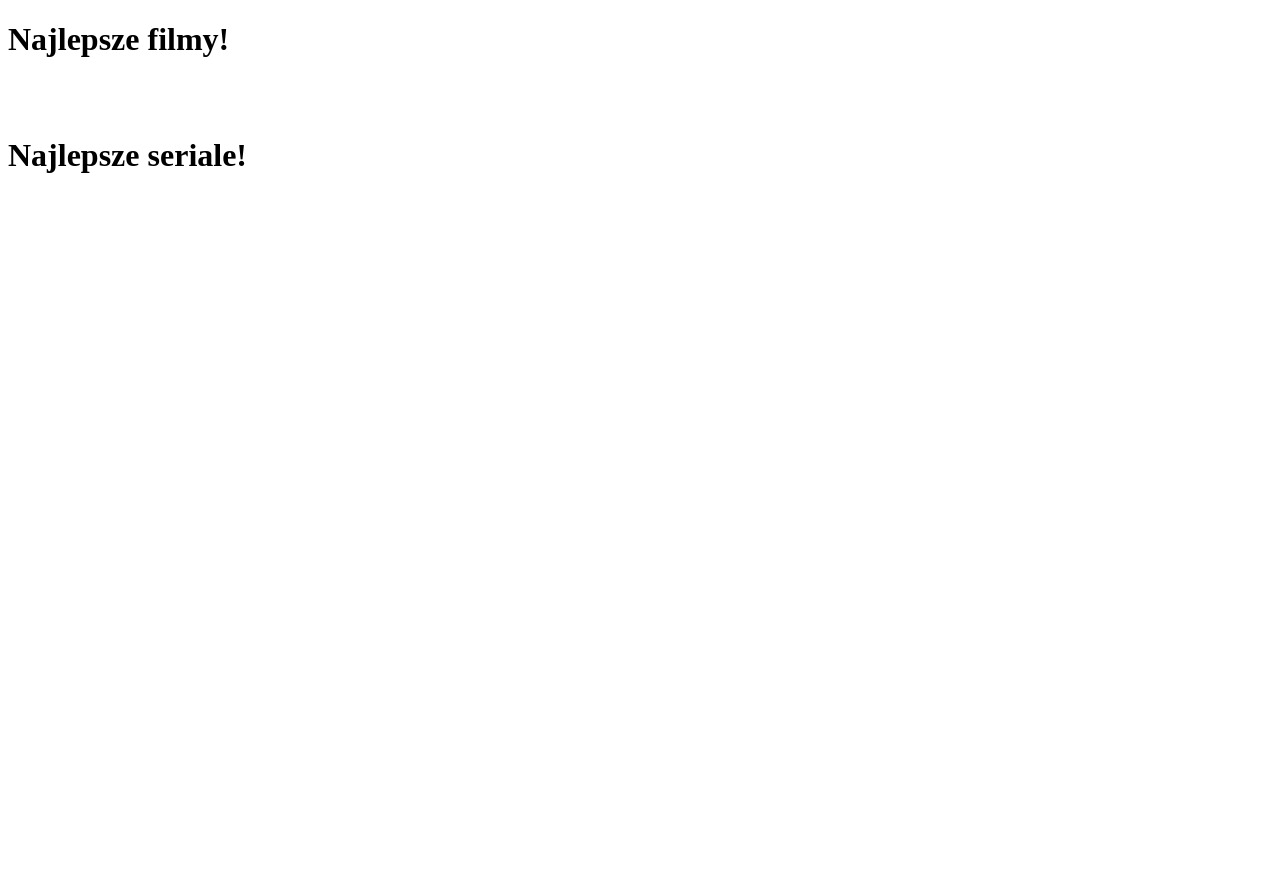
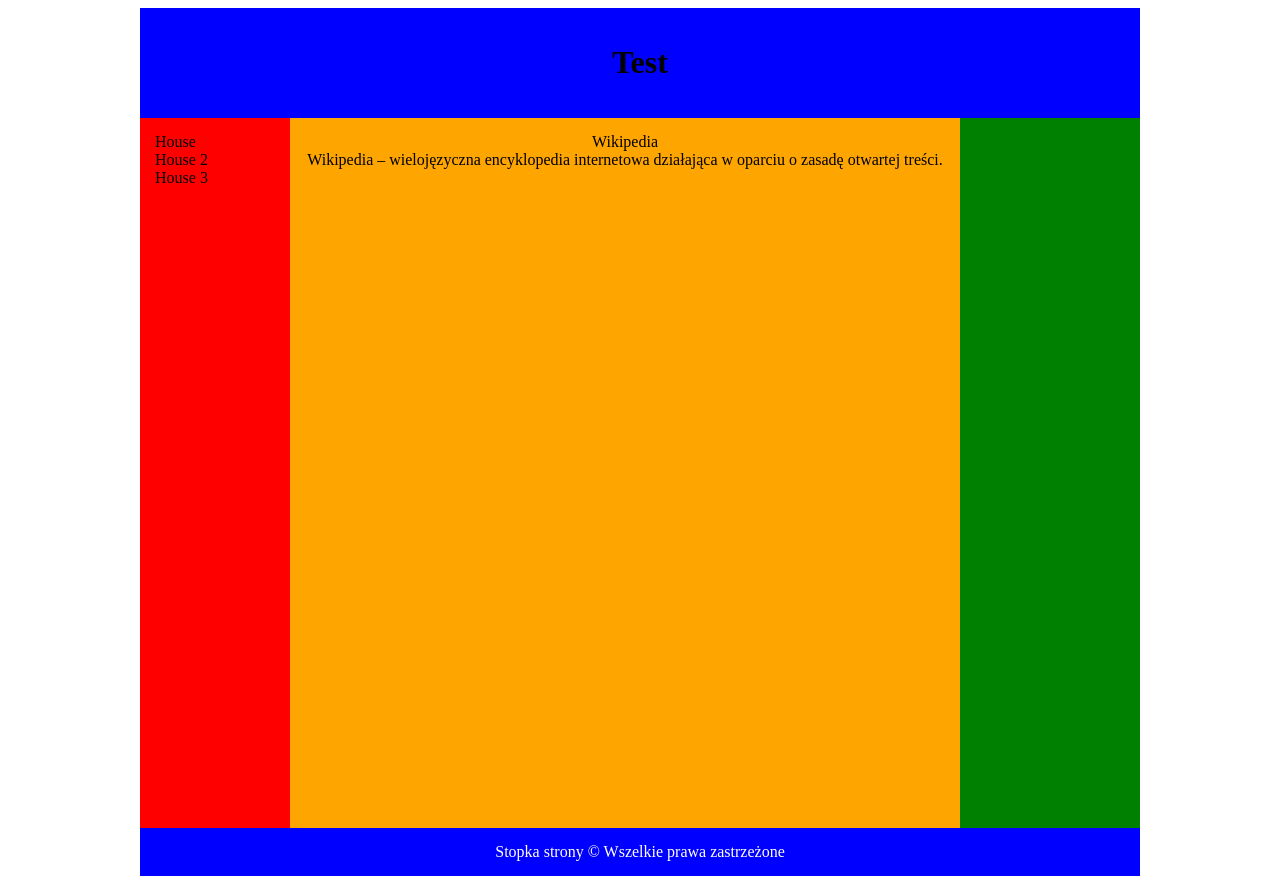
Before and after one commit to maciejbryla91/repozytorium, a plain HTML site: page index.html in a window 1280 px wide. Before the commit the page ends 800 px from the top, so only its background shows below. Drawn offline with Linux system fonts and the light colour scheme.

Commit message:
kolejna zmiana

```diff
--- a/index.html
+++ b/index.html
@@ -3,19 +3,98 @@
 
  <head>
 	<meta charset="utf-8" />
-	<title>Najlepsze filmy!</title>
-	<meta name="description" content="Testowy opis strony internetowej" />
-	<meta name="keywords" content="film, kino, filmy" />
-	<meta http-equiv="X-UA-Compatible" content="IE=edge,chrome=1" />
+	<title>Strona testowa!</title>
+
+	<style>
+
+	#a
+	{
+		width: 1000px;
+		 margin-left: auto;
+		 margin-right: auto;
+
+	}
+	#b
+	{
+		background-color: blue;
+		color: black;
+		text-align: center;
+		padding: 15px;
+
+	}
+	#c
+	{
+		float: left;
+		background-color: red;
+		width: 120px;
+		height: 680px;
+		padding: 15px;
+		text-align: left;
+
+	}
+	#d
+	{
+		background-color: orange;
+		float: left;
+		width: 640px;
+		height: 680px;
+		padding: 15px;
+		text-align: center;
+
+	}
+	#e
+	{
+		float: left;
+		background-color: grey;
+		width: 180px;
+		height: 710px;
+		background-color: green
+
+	}
+	#f
+	{
+		clear: both;
+		background-color: blue;
+		color: white;
+		text-align: center;
+		padding: 15px;
+
+	}
+
+	</style>
+
 </head>
 
  <body>
 
-	<h1>Najlepsze filmy!</h1>
+<div id="a">
 
-	<br/><br/>
+	<div id="b">
+		<h1>Test</h1>
+	</div>
 
-	<h1>Najlepsze seriale!</h1>
+	<div id="c">
+		House <br />
+		House 2 <br />
+		House 3 <br />
+	</div>
+
+	<div id="d"
+	<h1>Wikipedia</h1> <br>
+	Wikipedia – wielojęzyczna encyklopedia internetowa działająca w oparciu o zasadę otwartej treści.
+
+
+	</div>
+
+	<div id="e">
+	<img scr="www.png"/>
+	</div>
+
+	<div id="f">
+	Stopka strony &copy; Wszelkie prawa zastrzeżone
+	</div>
+
+</div>
 
 
  </body>
```
